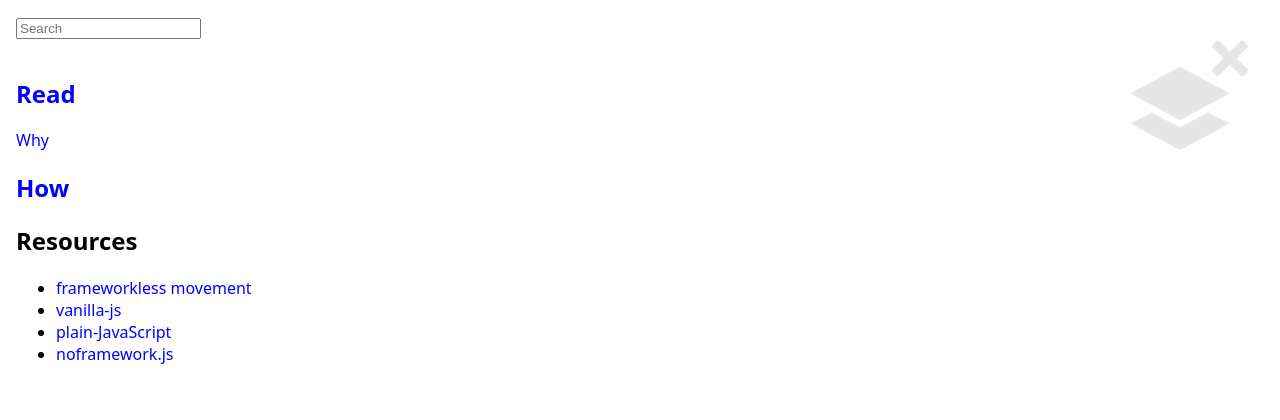
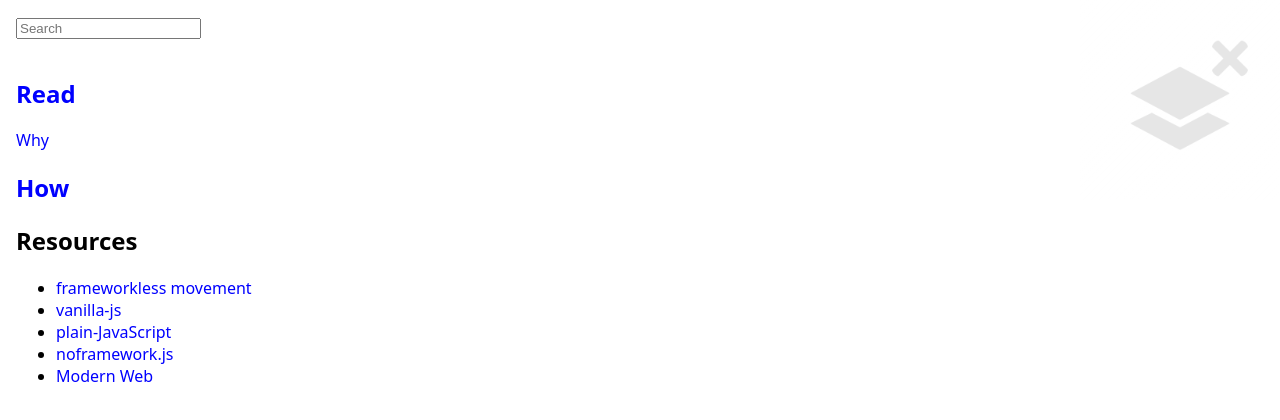
Before and after one commit to noframework-org/noframework-org.github.io, a website: page index.html in a window 1280 px wide. Drawn offline with nearby package versions, Linux system fonts and the light colour scheme; files that its build step writes are made by us from their sources.

```diff
--- a/index.html
+++ b/index.html
@@ -15,6 +15,7 @@
     <li><a href="http://vanilla-js.com/">vanilla-js</a></li>
     <li><a href="https://github.com/plain-JavaScript">plain-JavaScript</a></li>
     <li><a href="https://github.com/oussamahamdaoui/noframework.js">noframework.js</a></li>
+    <li><a href="https://modern-web.dev/">Modern Web</a></li>
   </ul>
 </section>
 <!--#include virtual="/_build/content/footer.html" -->
```
